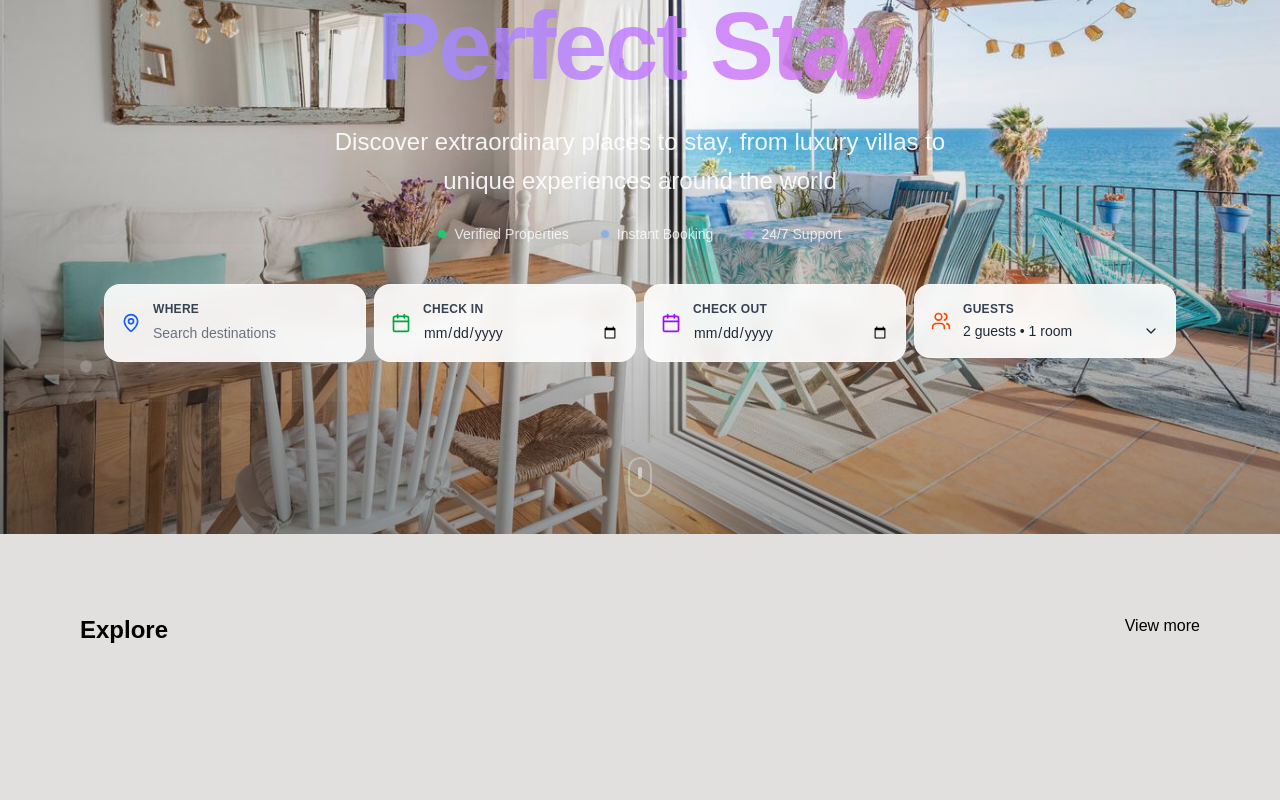
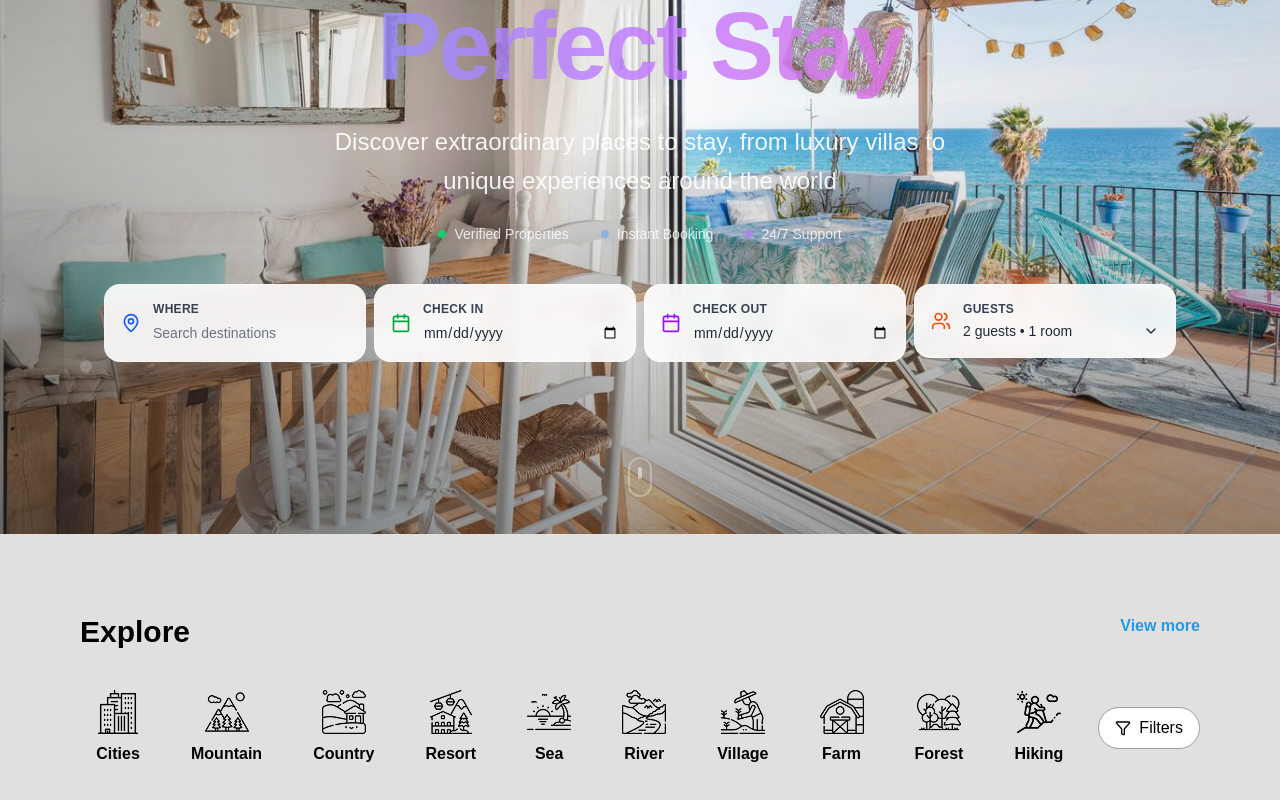
Before and after one commit to vannlithikim/bayonia, a Next.js app: page / in a window 1280 px wide. Shown: the part 344-1144 px from the top of the page. Before the commit the page ends 1070 px from the top, so only its background shows below. Built offline with nearby package versions, Linux system fonts and the light colour scheme.

Commit message:
adding the categories in the explore section

```diff
--- a/src/app/components/Category.tsx
+++ b/src/app/components/Category.tsx
@@ -1,11 +1,44 @@
-import React from 'react'
+import React from 'react';
+import Image from 'next/image';
+import { Filter } from 'lucide-react';
+
 
 function Category() {
+  const categories = [
+    { name: 'Cities', icon: '/icons/Skyline.png' },
+    { name: 'Mountain', icon: '/icons/Mountain.png' },
+    { name: 'Country', icon: '/icons/Countryside.png' },
+    { name: 'Resort', icon: '/icons/Ski.png' },
+    { name: 'Sea', icon: '/icons/Sunrise.png' },
+    { name: 'River', icon: '/icons/Jungle.png' },
+    { name: 'Village', icon: '/icons/Planting.png' },
+    { name: 'Farm', icon: '/icons/Barn.png' }, // Reusing Barn for Farm as an example
+    { name: 'Forest', icon: '/icons/Forest.png' },
+    { name: 'Hiking', icon: '/icons/Hiking.png' },
+  ];
+
   return (
-    <div>
-
+    <div className="flex items-center justify-between ">
+      {categories.map((category, index) => (
+        <div key={index} className="flex flex-col items-center mx-4">
+          <Image
+            src={category.icon}
+            alt={category.name}
+            width={44}
+            height={40} // Adjusted height to match width for better proportion
+            className="mb-2"
+          />
+          <p className="text-md font-semibold">{category.name}</p>
+        </div>
+      ))}
+    <div className="flex items-center">
+      <button className="bg-white text-black px-4 py-2 rounded-full flex items-center border border-gray-400">
+        <Filter className="mr-2 h-4 w-4" /> {/* Matches the icon size in the image */}
+        Filters
+      </button>
     </div>
-  )
+    </div>
+  );
 }
 
-export default Category
+export default Category;
--- a/src/app/components/ExploreSection.tsx
+++ b/src/app/components/ExploreSection.tsx
@@ -1,11 +1,16 @@
 import React from "react";
+import Category from "./Category";
 
 function ExploreSection() {
   return (
     <div className="m-20">
-      <div className="flex justify-between">
-        <h1 className="text-2xl font-bold">Explore</h1>
-        <p className="">View more</p>
+      <div className="flex justify-between mb-10">
+        <h1 className="text-3xl font-bold">Explore</h1>
+        <p className="text-primary font-bold text-md">View more</p>
+      </div>
+
+      <div>
+        <Category />
       </div>
     </div>
   );
--- a/src/app/globals.css
+++ b/src/app/globals.css
@@ -28,7 +28,7 @@
 
 
 
-:root {
-    --primary-color: #229AE5;
-    --secondary-color: #50E3C2;
-  }
+@theme {
+  --color-primary: #229AE5;
+  --color-secondary: #50E3C2;
+}
```
Also changed, not shown: public/icons/Ski.png (renamed from public/icons/Ski resort.png).
